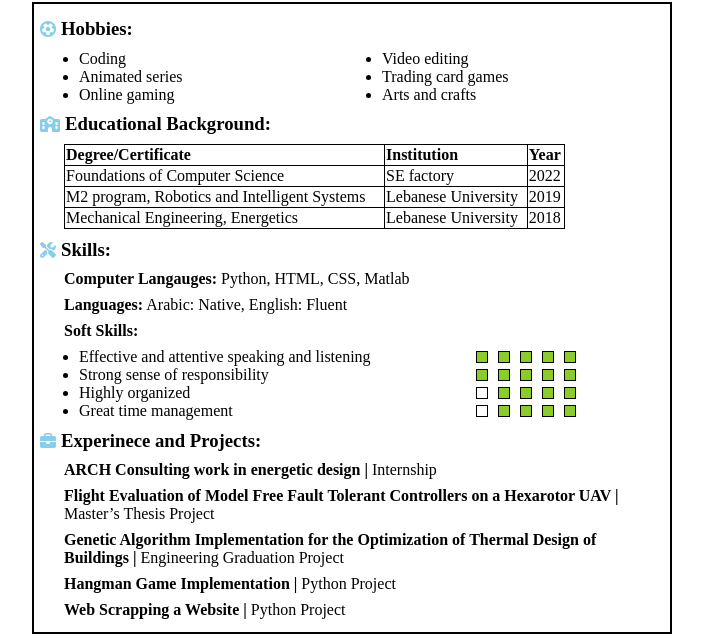
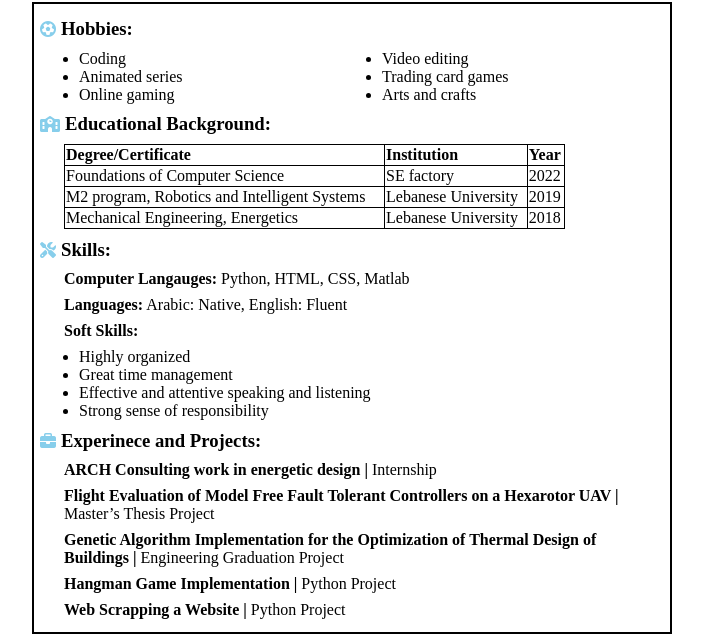
Before and after one commit to mohammad-kassem/Portfolio, a plain HTML site: page index.html in a window 1280 px wide. Shown: the part 243-877 px from the top of the page, without its empty margins (288-991 px from the left). Drawn offline with Linux system fonts and the light colour scheme.

Commit message:
Minor changes

```diff
--- a/index.html
+++ b/index.html
@@ -102,22 +102,10 @@
                         <p class="content"><b>Languages:</b> Arabic: Native, English: Fluent </p>
                         <p class="content"><b> Soft Skills:</b></p>
                         <ul class="leftList">
-                            <li>
-                                Effective and attentive speaking and listening <p class="checkedBox"> &nbsp; </p> <p class="checkedBox"> &nbsp; </p>
-                                <p class="checkedBox"> &nbsp; </p><p class="checkedBox"> &nbsp; </p><p class="checkedBox"> &nbsp; </p>
-                            </li>
-                            <li>
-                                Strong sense of responsibility <p class="checkedBox"> &nbsp; </p> <p class="checkedBox"> &nbsp; </p>
-                                <p class="checkedBox"> &nbsp; </p><p class="checkedBox"> &nbsp; </p><p class="checkedBox"> &nbsp; </p>
-                            </li>
-                            <li>
-                                 Highly organized <p class="checkedBox"> &nbsp; </p> <p class="checkedBox"> &nbsp; </p>
-                                <p class="checkedBox"> &nbsp; </p><p class="checkedBox"> &nbsp; </p><p class="uncheckedBox"> &nbsp; </p>
-                            </li>
-                            <li>
-                                Great time management <p class="checkedBox"> &nbsp; </p> <p class="checkedBox"> &nbsp; </p>
-                                <p class="checkedBox"> &nbsp; </p><p class="checkedBox"> &nbsp; </p><p class="uncheckedBox"> &nbsp; </p>
-                            </li>
+                            <li> Highly organized </li>
+                            <li> Great time management </li>
+                            <li> Effective and attentive speaking and listening </li>
+                            <li> Strong sense of responsibility </li>
                         </ul>
                     </div>
 
```
